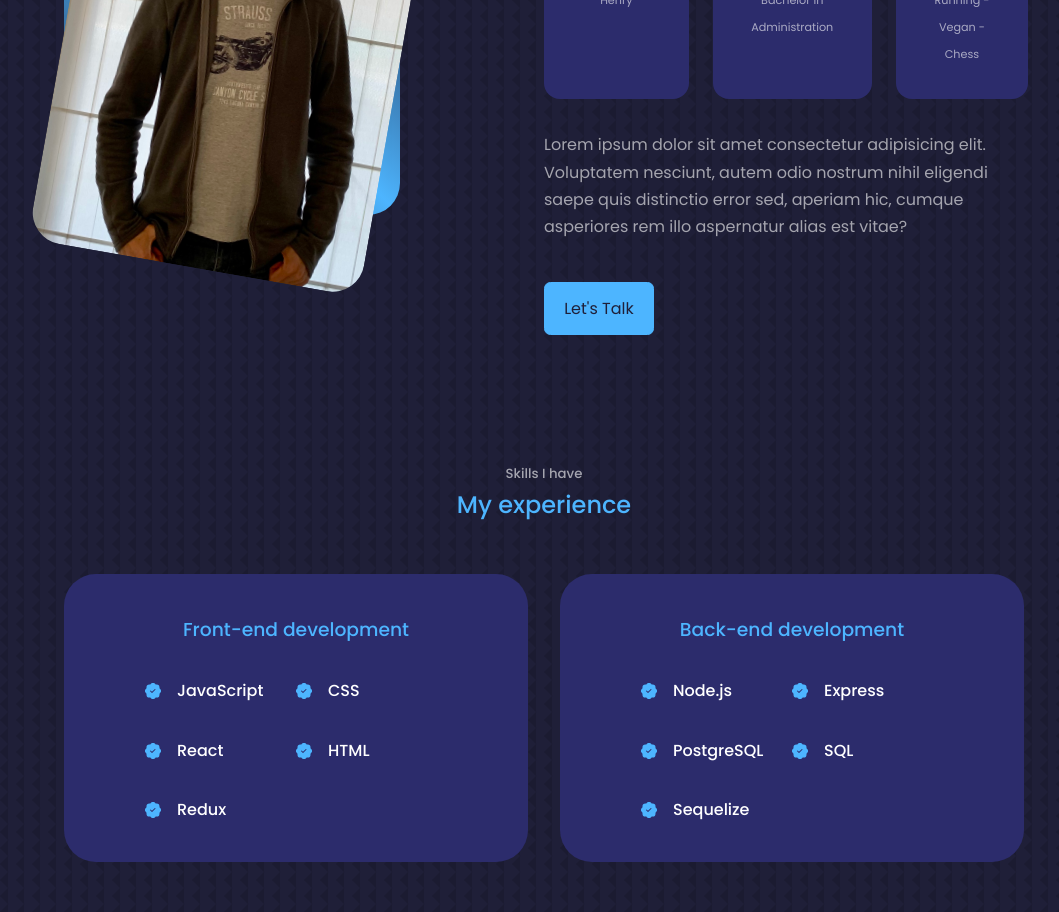
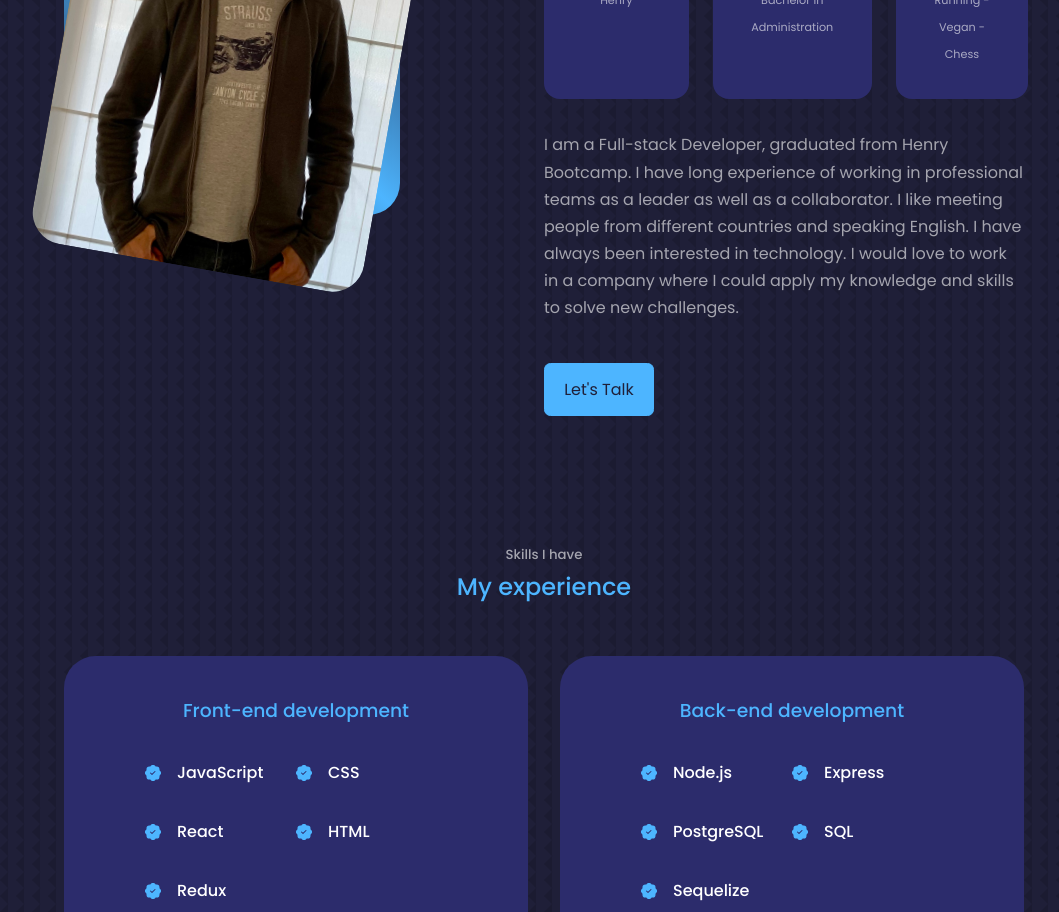
Before and after one commit to GonzaloGDV/portfolio, a React (Create React App) app: page / in a window 1280 px wide. Shown: the part 1240-2152 px from the top of the page, without its empty margins (96-1155 px from the left). Built offline with nearby package versions, Linux system fonts and the light colour scheme.

Commit message:
Readme, CV and About

```diff
--- a/src/components/about/About.jsx
+++ b/src/components/about/About.jsx
@@ -36,10 +36,12 @@ const About = () => {
             </article>
           </div>
           <p>
-            Lorem ipsum dolor sit amet consectetur adipisicing elit. Voluptatem
-            nesciunt, autem odio nostrum nihil eligendi saepe quis distinctio
-            error sed, aperiam hic, cumque asperiores rem illo aspernatur alias
-            est vitae?
+            I am a Full-stack Developer, graduated from Henry Bootcamp. I have
+            long experience of working in professional teams as a leader as well
+            as a collaborator. I like meeting people from different countries
+            and speaking English. I have always been interested in technology. I
+            would love to work in a company where I could apply my knowledge and
+            skills to solve new challenges.
           </p>
           <a href="#contact" className="btn btn-primary">
             Let's Talk
```
Also changed, not shown: 2 other files (tests, documents, lock files or other folders).
